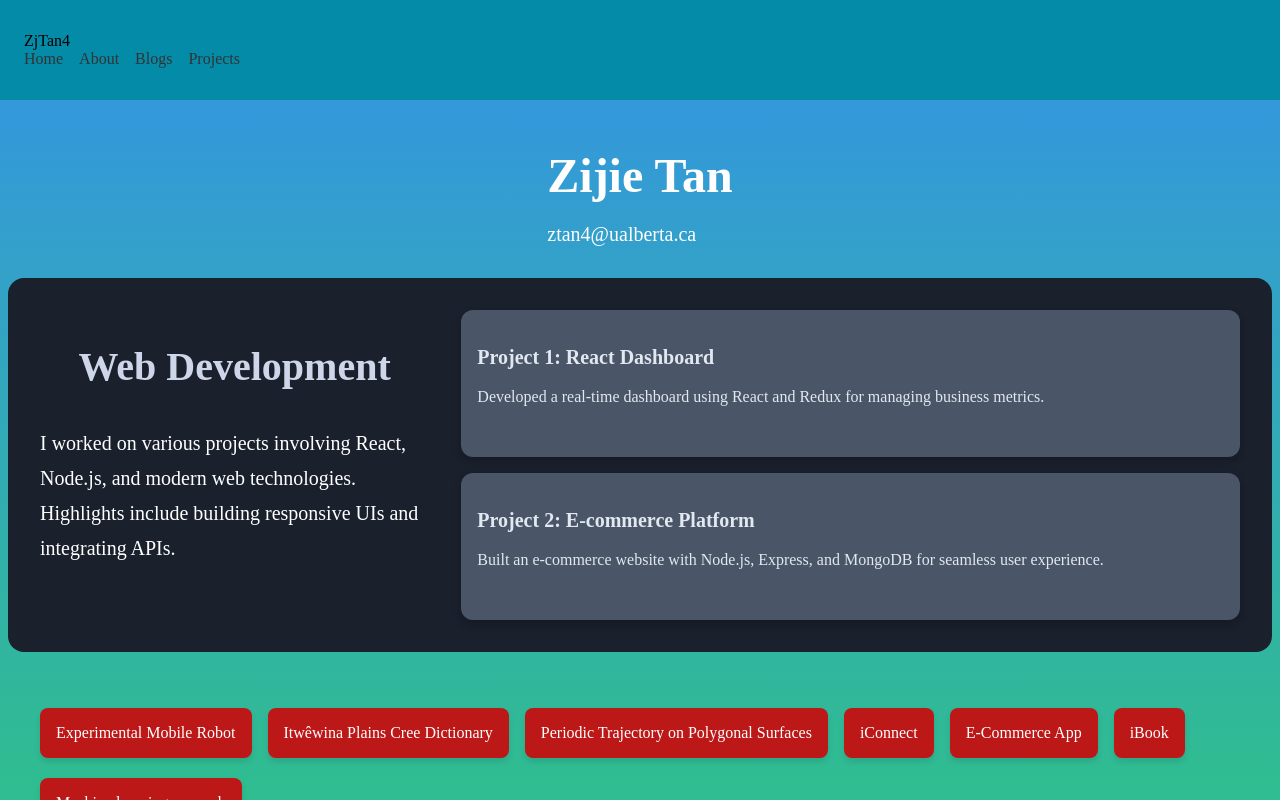
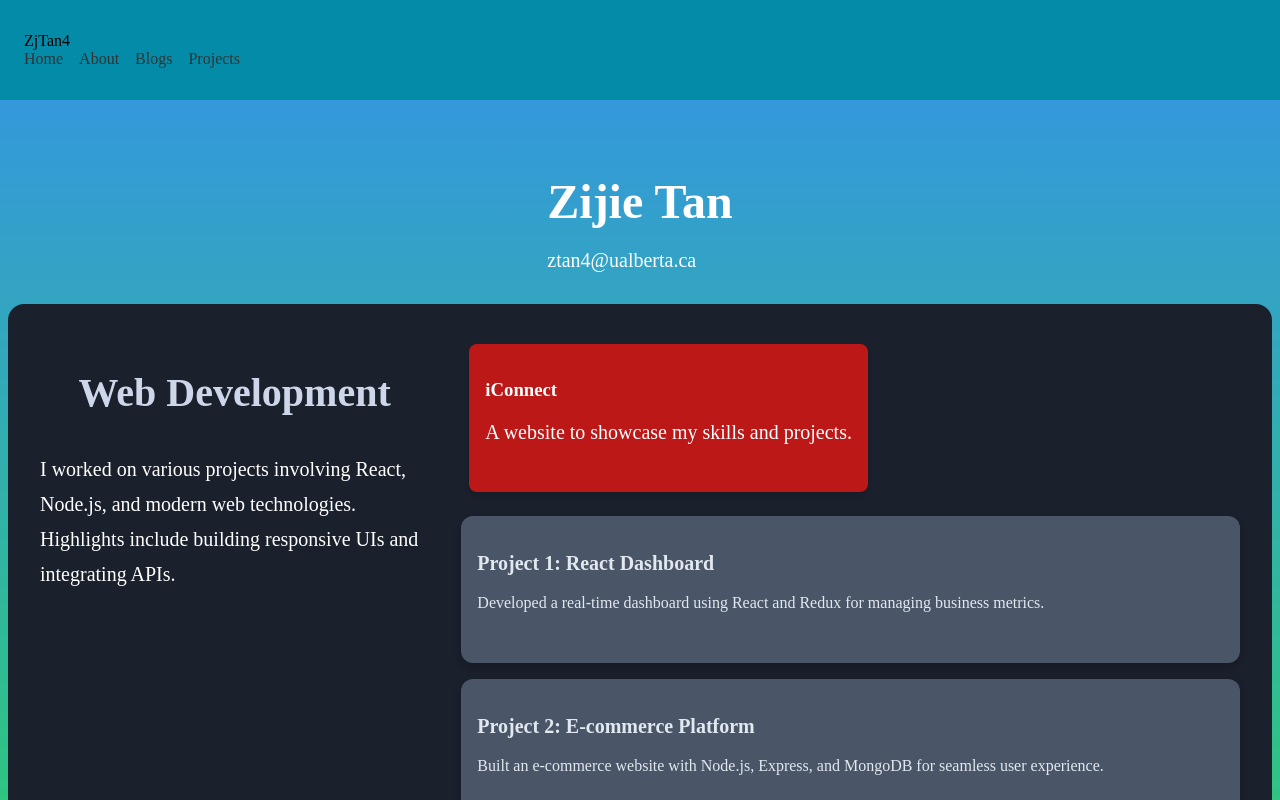
Before and after one commit to ZjTan4/ZjTan4.github.io, a React app: page / in a window 1280 px wide. Built offline with nearby package versions, Linux system fonts and the light colour scheme.

Commit message:
adjusting the Home and Card design with the new interface CardInfo

```diff
--- a/public/data/projects.json
+++ /dev/null
@@ -1,53 +0,0 @@
-{
-  "projects": [
-    {
-      "id": "Experimental Mobile Robot",
-      "name": "Experimental Mobile Robot",
-      "skills": ["Python", "ROS", "Machine Learning"],
-      "description": "A website to showcase my skills and projects.",
-      "url": "https://myportfolio.com"
-    },
-    {
-      "id": "Itwêwina Plains Cree Dictionary",
-      "name": "Itwêwina Plains Cree Dictionary",
-      "skills": ["Javascript", "Node.js", "Nginx", "Django", "HTML/CSS"],
-      "description": "A scalable e-commerce platform with full payment integration.",
-      "url": "https://myecommerceapp.com"
-    },
-    {
-      "id": "Periodic Trajectory on Polygonal Surfaces",
-      "name": "Periodic Trajectory on Polygonal Surfaces",
-      "skills": ["Java", "C++"],
-      "description": "A scalable e-commerce platform with full payment integration.",
-      "url": "https://myecommerceapp.com"
-    },
-    {
-      "id": "iConnect",
-      "name": "iConnect",
-      "skills": ["Javascript", "Python", "React", "MongoDB", "Firebase"],
-      "description": "A scalable e-commerce platform with full payment integration.",
-      "url": "https://myecommerceapp.com"
-    },
-    {
-      "id": "ecommerce",
-      "name": "E-Commerce App",
-      "skills": ["SQL", "Node.js"],
-      "description": "A scalable e-commerce platform with full payment integration.",
-      "url": "https://myecommerceapp.com"
-    },
-    {
-      "id": "iBook",
-      "name": "iBook",
-      "skills": ["Java", "Android"],
-      "description": "A scalable e-commerce platform with full payment integration.",
-      "url": "https://myecommerceapp.com"
-    },
-    {
-      "id": "Machine learning research",
-      "name": "Machine learning research",
-      "skills": ["Python", "PyTorch", "Tensorflow"],
-      "description": "A scalable e-commerce platform with full payment integration.",
-      "url": "https://myecommerceapp.com"
-    }
-  ]
-}
--- a/src/components/Card.tsx
+++ b/src/components/Card.tsx
@@ -1,15 +1,17 @@
 import React from "react";
 
 import "@assets/styles/components.css";
+import { CardInfo } from "@utils/types";
 
 interface CardProps {
-    title: string;
+    cardInfo: CardInfo;
     onHover?: () => void;
     onHoverEnd?: () => void;
-    onCardRef?: (node: HTMLElement | null) => void
+    onCardRef?: (node: HTMLElement | null) => void;
+    children?: React.ReactNode;
 }
 
-const Card: React.FC<CardProps> = ({title, onHover, onHoverEnd, onCardRef}) => {
+const Card: React.FC<CardProps> = ({cardInfo, onHover, onHoverEnd, onCardRef, children}) => {
     return (
         <div
             className="card-container"
@@ -18,7 +20,12 @@ const Card: React.FC<CardProps> = ({title, onHover, onHoverEnd, onCardRef}) => {
             onMouseLeave={onHoverEnd}
         >
             <div className="floating-card">
-                {title}
+                {children || (
+                    <>
+                        <h3>{cardInfo.name}</h3>
+                        <p>{cardInfo.shortDescription}</p>
+                    </>
+                )}
             </div>
             <div
                 className="hidden"
--- a/src/pages/Home.tsx
+++ b/src/pages/Home.tsx
@@ -2,28 +2,21 @@ import React, { useState, useEffect, useRef } from "react";
 
 import "@assets/styles/layout.css"
 import Card from "@components/Card";
-import { CardInfo, Project } from "@utils/types";
-import { fetchCardInfos, fetchProjects } from "@utils/api";
+import { CardInfo } from "@utils/types";
+import { fetchCardInfos } from "@utils/api";
 
 const Home: React.FC = () => {
     const [hoveredItems, setHoveredItems] = useState<string[]>([]);
-    const [projects, setProjects] = useState<Project[]>([]);
+    const [loaded, setLoaded] = useState<boolean>(false);
     const svgRef = useRef<SVGSVGElement>(null); // drawing connecting lines
-    const itemRefs = useRef<Record<string, HTMLElement | null>>({}); // reference of project/skill cards
-    const cardRefs = useRef<Record<string, CardInfo>>({}); // content used to render the cards
+    const cardRefs = useRef<Record<string, HTMLElement | null>>({}); // reference of project/skill cards
+    const cardInfoRefs = useRef<Record<string, CardInfo>>({}); // content used to render the cards
 
-    const handleHover = (item: string | null) => {
-        if (!item) {
+    const handleHover = (cardId: string | null) => {
+        if (!cardId) {
             setHoveredItems([]);
             return;
         }
-        const relatedSkills = projects
-            .filter((project) => project.name == item)
-            .flatMap((project) => project.skills);
-        const relatedProjects = projects
-            .filter((project) => project.skills.includes(item))
-            .flatMap((project) => project.name);
-        setHoveredItems([item, ...relatedSkills, ...relatedProjects]);
     }
     const drawLines = () => {
         // draw lines with svg
@@ -69,8 +62,8 @@ const Home: React.FC = () => {
         if(hoveredItems.length > 1) {
             const [fromItem, ...toItems] = hoveredItems;
             toItems.forEach((toItem) => {
-                const fromCard = itemRefs.current[fromItem];
-                const toCard = itemRefs.current[toItem];
+                const fromCard = cardRefs.current[fromItem];
+                const toCard = cardRefs.current[toItem];
                 drawLineBetweenCards(fromCard, toCard);
             });
         }
@@ -85,28 +78,13 @@ const Home: React.FC = () => {
     }, [hoveredItems]);
 
     useEffect(() => {
-        // effect for loading the projects at start
-        const loadProjects = async () => {
-            try {
-                const data = await fetchProjects();
-                setProjects(data);
-            } catch(error:any) {
-                console.error("Error fetching projects:", error);
-            }
-        }
-        loadProjects();
-    }, []);
-    const skills = Array.from(
-        new Set(projects.flatMap((project) => project.skills))
-    );
-
-    useEffect(() => {
         const loadCardInfos = async () => {
             try {
                 const data: CardInfo[]  = await fetchCardInfos();
                 data.map((cardInfo) => {
-                    cardRefs.current[cardInfo.id] = cardInfo;
+                    cardInfoRefs.current[cardInfo.id] = cardInfo;
                 });
+                setLoaded(true);
             } catch(error:any) {
                 console.error("Error fetching card infos:", error);
             }
@@ -121,7 +99,7 @@ const Home: React.FC = () => {
                 <p>ztan4@ualberta.ca</p>
             </header>
             <section className="floating-section">
-                {/* projects section */}
+                {/* web development */}
                 <div className="web-development-projects-container">
                     <div className="web-development-projects-content">
                         <div className="web-development-projects-container-left">
@@ -133,6 +111,20 @@ const Home: React.FC = () => {
                             </p>
                         </div>
                         <div className="web-development-projects-container-right">
+                            {loaded ? (
+                                <Card
+                                    cardInfo={cardInfoRefs.current["iconnect"]}
+                                    onHover={() => handleHover(cardInfoRefs.current["iconnect"]!.id)}
+                                    onHoverEnd={() => setHoveredItems([])}
+                                    onCardRef={(el) =>
+                                        (cardRefs.current[
+                                            cardInfoRefs.current["iconnect"]!.id
+                                        ] = el)
+                                    }
+                                />
+                            ) : (
+                                <p>Loading card...</p>
+                            )}
                             <div className="project-card">
                                 <h3>Project 1: React Dashboard</h3>
                                 <p>
@@ -151,33 +143,6 @@ const Home: React.FC = () => {
                     </div>
                 </div>
 
-                <div className="projects-container">
-                    <div className="floating-card-container">
-                        {projects.map((project) => (
-                            <Card
-                                key={project.id}
-                                title={project.name}
-                                onHover={() => handleHover(project.name)}
-                                onHoverEnd={() => setHoveredItems([])}
-                                onCardRef={(el) => (itemRefs.current[project.name] = el)}
-                            />
-                        ))}
-                    </div>
-                </div>
-                {/* skills section */}
-                <div className="skills-container">
-                    <div className="floating-card-container">
-                        {skills.map((skill) => (
-                            <Card
-                                key={skill}
-                                title={skill}
-                                onHover={() => handleHover(skill)}
-                                onHoverEnd={() => setHoveredItems([])}
-                                onCardRef={(el) => (itemRefs.current[skill] = el)}
-                            />
-                        ))}
-                    </div>
-                </div>
                 {/* render dotted lines to connect project and skills */}
                 <svg ref={svgRef} className="svg-lines" />
             </section>
--- a/src/pages/Projects.tsx
+++ b/src/pages/Projects.tsx
@@ -1,17 +1,17 @@
 import React, { useEffect, useState } from "react";
 
 import "@assets/styles/layout.css"
-import { fetchProjects } from "@utils/api";
-import { Project } from "@utils/types";
+import { fetchCardInfos } from "@utils/api";
+import { CardInfo } from "@utils/types";
 
 const Projects : React.FC = () => {
-    const [projects, setProjects] = useState<Project[]>([]);
+    const [projects, setProjects] = useState<CardInfo[]>([]);
 
     useEffect(() => {
         const loadProjects = async () => {
             try {
-                const data = await fetchProjects();
-                setProjects(data);
+                const data: CardInfo[] = await fetchCardInfos();
+                setProjects(data.filter((cardInfo) => cardInfo.type == "project"));
             } catch(error:any) {
                 console.error("Error fetching projects:", error);
             }
--- a/src/utils/api.tsx
+++ b/src/utils/api.tsx
@@ -1,15 +1,5 @@
 import axios from "axios";
 import { Blog, GitHubIssue } from "./types";
-
-export const fetchProjects = async () => {
-    try {
-        const response = await axios.get("/data/projects.json");
-        return response.data.projects; // Assuming JSON contains { "projects": [...] }
-    } catch (error: any) {
-        console.error("Error fetching projects json:", error.response?.data || error.message);
-        throw new Error("Failed to fetch peojects json. Please try again later.");
-    }
-};
 
 export const fetchCardInfos = async () => {
     try {
```
Also changed, not shown: public/data/cardInfos.json (+48 -24 lines), src/utils/types.tsx (+1 -7 lines).
